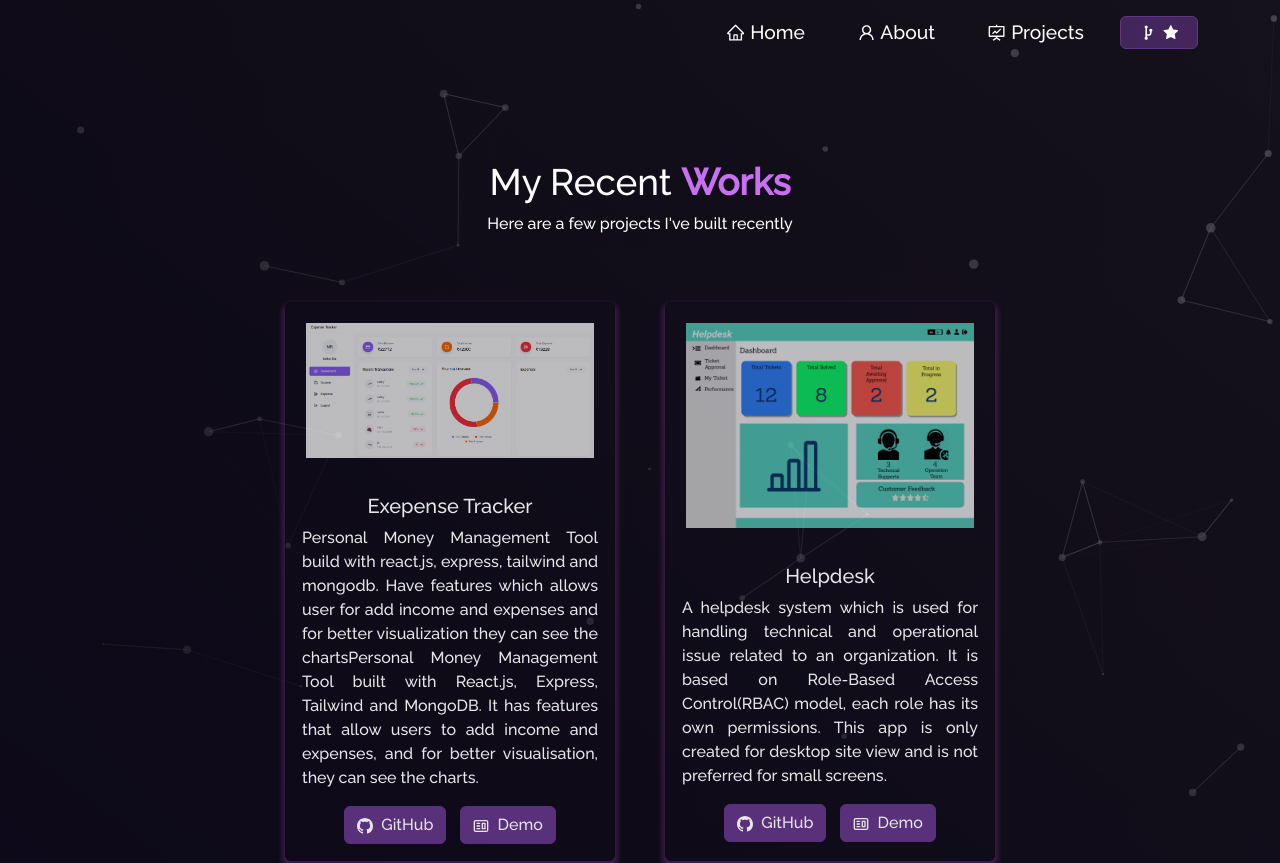
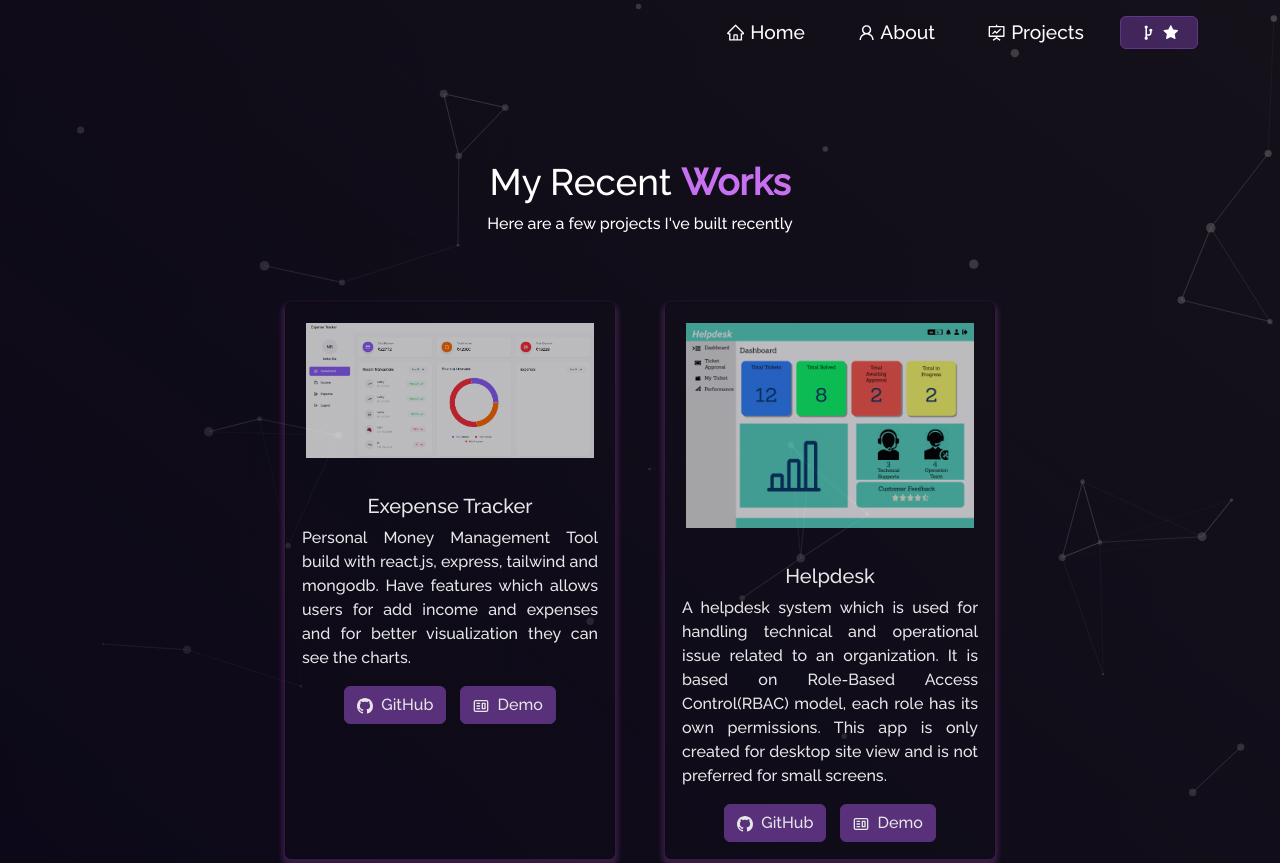
Before and after one commit to mehulraj11/portfolio, a React (Vite) app: page /project in a window 1280 px wide. Shown: the top 863 px of the page. Built offline with nearby package versions, Linux system fonts and the light colour scheme.

Commit message:
taglines changed

```diff
--- a/src/components/Projects/Projects.jsx
+++ b/src/components/Projects/Projects.jsx
@@ -21,7 +21,7 @@ function Projects() {
               imgPath={expense_tracker}
               isBlog={false}
               title="Exepense Tracker"
-              description="Personal Money Management Tool build with react.js, express, tailwind and mongodb. Have features which allows user for add income and expenses and for better visualization they can see the chartsPersonal Money Management Tool built with React.js, Express, Tailwind and MongoDB. It has features that allow users to add income and expenses, and for better visualisation, they can see the charts."
+              description="Personal Money Management Tool build with react.js, express, tailwind and mongodb. Have features which allows users for add income and expenses and for better visualization they can see the charts."
               ghLink="https://github.com/mehulraj11/backend-mern-exepense-tracker"
               demoLink="https://expensetracker-mhvats.onrender.com/"
             />
```
